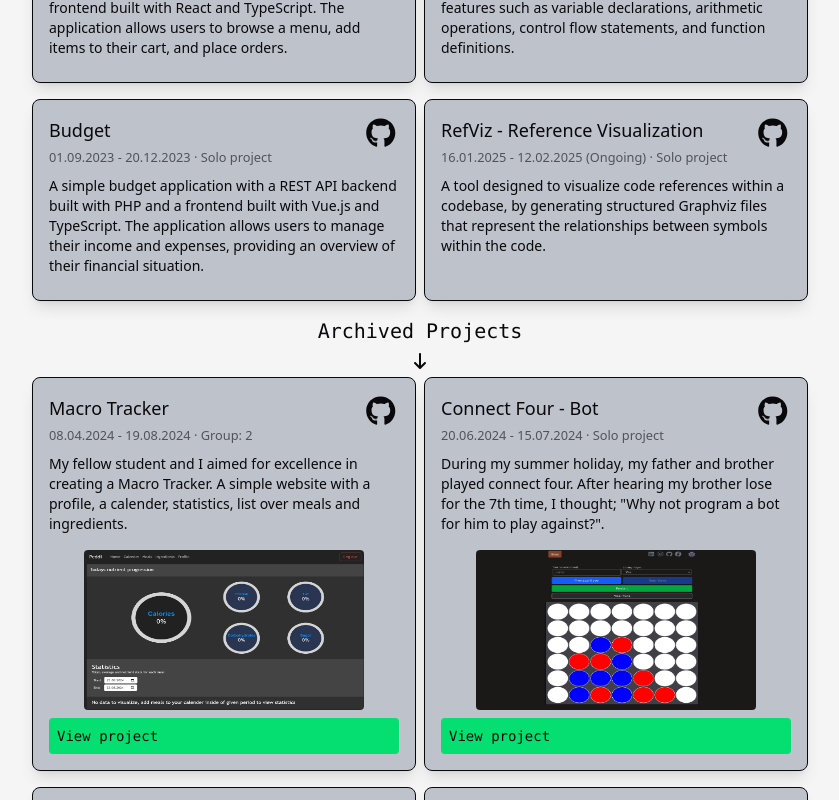
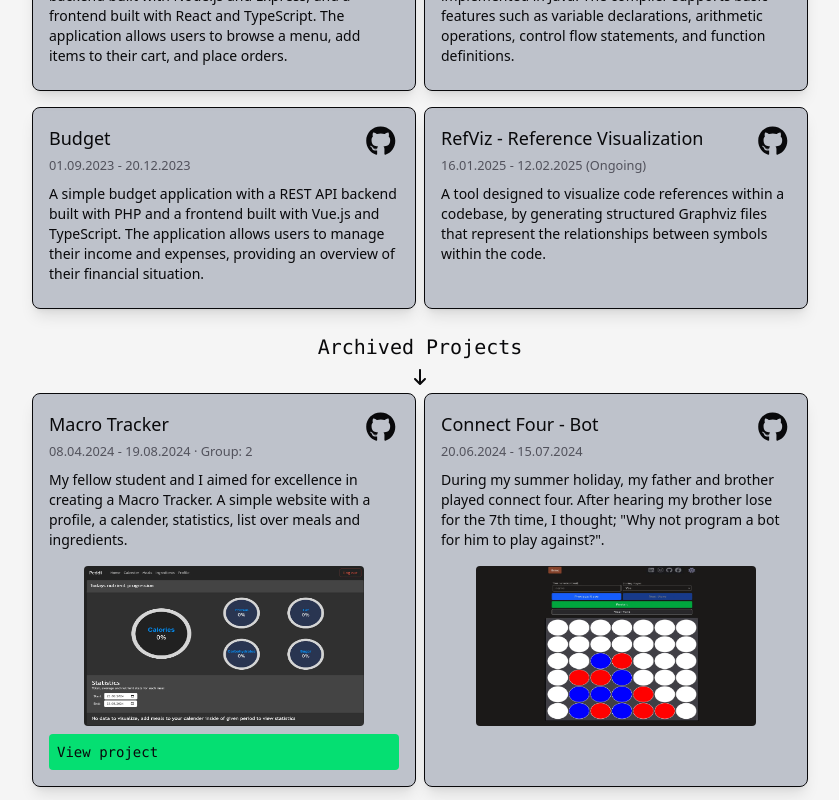
Before and after one commit to JoachimTislov/Portfolio, a Vue app: page / in a window 1280 px wide. Shown: the part 720-1520 px from the top of the page, without its empty margins (220-1059 px from the left). Built offline with nearby package versions, Linux system fonts and the light colour scheme.

Commit message:
Update project content and file structure

```diff
--- /dev/null
+++ b/src/components/Portfolio/HeaderIconText.vue
@@ -0,0 +1,11 @@
+<script setup lang="ts">
+import { icons } from '@/logic/Portfolio/icons'
+defineProps<{
+  headerText: string
+}>()
+</script>
+
+<template>
+  <h3 class="mt-4 p-2 text-center font-mono text-xl">{{ headerText }}</h3>
+  <font-awesome-icon :icon="icons.arrowDown" class="mb-2" />
+</template>
--- a/src/components/Portfolio/AboutProject.vue
+++ b/src/components/Portfolio/Project/AboutProject.vue
@@ -1,21 +1,24 @@
 <script setup lang="ts">
-import TextIconLink from './TextIconLink.vue'
-import ImagePreview from './ImagePreview.vue'
-import ProjectPreview from './ProjectPreview.vue'
-import { personalData } from '@/data/personal'
+import TextIconLink from '@/components/Portfolio/TextIconLink.vue'
+import ImagePreview from '@/components/Portfolio/ImagePreview.vue'
+import ProjectsGrid from '@/components/Portfolio/Project/ProjectsGrid.vue'
 import { useRoute } from 'vue-router'
-const projectName = useRoute().params.project
-const project = personalData.projects.archived[projectName as string]
+import { computed } from 'vue'
+import { icons } from '@/logic/Portfolio/icons'
+import { findProject, projectsWithAbout } from '@/logic/Portfolio/functions'
+const route = useRoute()
+const projectName = computed(() => route.params.project)
+const project = computed(() => findProject(projectName.value))
 </script>
 
 <template>
   <div v-if="!project" class="mt-4">
     <div class="text-center font-mono text-xl">
       <h2 class="mb-2">Project: {{ projectName }} not found</h2>
-      <h3>Select from the list below</h3>
-      <font-awesome-icon class="mt-5 text-3xl" :icon="['fas', 'arrow-down']" />
+      <h3>Select from list below</h3>
+      <font-awesome-icon class="my-3 text-2xl" :icon="icons.arrowDown" />
     </div>
-    <ProjectPreview />
+    <ProjectsGrid :projects="projectsWithAbout" />
   </div>
   <div v-else class="dark:bg-darkblue md:w-180 rounded-lg bg-gray-300 p-4">
     <div
@@ -26,7 +29,7 @@ const project = personalData.projects.archived[projectName as string]
         name="View project"
         class="bg-blue-400/70 dark:bg-zinc-700"
         :href="project.link"
-        :to="project.page"
+        :to="project.path"
       />
     </div>
     <div class="mt-2 flex flex-col gap-3 p-1">
--- /dev/null
+++ b/src/components/Portfolio/Project/ProjectCard.vue
@@ -0,0 +1,66 @@
+<script setup lang="ts">
+import TextIconLink from '@/components/Portfolio/TextIconLink.vue'
+import ImagePreview from '@/components/Portfolio/ImagePreview.vue'
+import RouterLinkFallback from '@/components/Portfolio/RouterLinkFallback.vue'
+import type { Project } from '@/logic/Portfolio/types'
+import { icons } from '@/logic/Portfolio/icons'
+import { aboutProject } from '@/logic/Portfolio/functions'
+import { computed } from 'vue'
+const { project } = defineProps<{
+  project?: Project
+  id: string
+}>()
+const linkToAboutProject = computed(() => aboutProject(project))
+</script>
+
+<template>
+  <RouterLinkFallback
+    v-if="project"
+    :condition="linkToAboutProject"
+    :to="`/about/${id}`"
+  >
+    <div
+      class="w-sm dark:bg-darkblue/50 h-full rounded-lg border bg-gray-400/60 p-4 shadow-lg transition-all duration-300 hover:shadow-2xl dark:border-gray-300/20"
+      :class="linkToAboutProject ? 'hover:scale-102 hover:cursor-pointer' : ''"
+    >
+      <div class="mb-1 flex flex-row justify-between">
+        <div>
+          <h2 class="text-lg">{{ project.name }}</h2>
+          <div class="mb-1 text-zinc-600 dark:text-zinc-500">
+            <small> {{ project.date }} </small>
+            <small v-if="project.group_size">
+              · Group: {{ project.group_size }}
+            </small>
+          </div>
+        </div>
+        <div>
+          <a
+            target="_blank"
+            rel="noopener"
+            :href="project.githubLink"
+            @click.stop
+          >
+            <span
+              class="dark:hover:text-darkorange transition-colors hover:text-blue-400"
+            >
+              <font-awesome-icon :icon="icons.github" class="mt-0.5 text-3xl" />
+            </span>
+          </a>
+        </div>
+      </div>
+      <p class="mb-2 text-sm">{{ project.intro }}</p>
+      <div class="mt-auto">
+        <ImagePreview v-if="project.image" :url="project.image" />
+        <div class="flex gap-x-2 text-sm">
+          <TextIconLink
+            class="dark:bg-darkorange flex-1 bg-green-400"
+            name="View project"
+            :href="project.link"
+            :to="project.path"
+            @click.stop
+          />
+        </div>
+      </div>
+    </div>
+  </RouterLinkFallback>
+</template>
--- /dev/null
+++ b/src/components/Portfolio/Project/ProjectPreview.vue
@@ -0,0 +1,14 @@
+<script setup lang="ts">
+import { personalData } from '@/data/personal'
+import ProjectsGrid from '@/components/Portfolio/Project/ProjectsGrid.vue'
+import HeaderIconText from '@/components/Portfolio/HeaderIconText.vue'
+</script>
+
+<template>
+  <div class="flex flex-col items-center justify-center">
+    <HeaderIconText headerText="Working on" />
+    <ProjectsGrid :projects="personalData.projects.ongoing" />
+    <HeaderIconText headerText="Archived Projects" />
+    <ProjectsGrid :projects="personalData.projects.archived" />
+  </div>
+</template>
--- /dev/null
+++ b/src/components/Portfolio/Project/ProjectsGrid.vue
@@ -0,0 +1,19 @@
+<script setup lang="ts">
+import ProjectCard from '@/components/Portfolio/Project/ProjectCard.vue'
+import type { ProjectKey } from '@/logic/Portfolio/types'
+
+defineProps<{
+  projects: ProjectKey
+}>()
+</script>
+
+<template>
+  <div class="grid gap-x-2 gap-y-4 lg:grid-cols-2">
+    <ProjectCard
+      v-for="(project, key) in projects"
+      :key="key"
+      :project="project"
+      :id="key as string"
+    />
+  </div>
+</template>
--- a/src/components/Portfolio/ProjectCard.vue
+++ /dev/null
@@ -1,49 +0,0 @@
-<script setup lang="ts">
-import TextIconLink from './TextIconLink.vue'
-import ImagePreview from './ImagePreview.vue'
-import type { Project } from '@/logic/Portfolio/types'
-import { icons } from '@/logic/Portfolio/icons'
-
-defineProps<{
-  project: Project
-}>()
-</script>
-
-<template>
-  <div
-    class="w-sm dark:bg-darkblue/50 h-full rounded-lg border bg-gray-400/60 p-4 shadow-lg transition-all duration-300 hover:shadow-2xl dark:border-gray-300/20"
-  >
-    <div class="mb-1 flex flex-row justify-between">
-      <div>
-        <h2 class="text-lg">{{ project.name }}</h2>
-        <div class="mb-1 text-zinc-600 dark:text-zinc-500">
-          <small> {{ project.date }} </small>
-          <small v-if="project.group_size">
-            · Group: {{ project.group_size }}
-          </small>
-          <small v-else> · Solo project </small>
-        </div>
-      </div>
-      <a target="_blank" rel="noopener" :href="project.githubLink" @click.stop>
-        <span
-          class="dark:hover:text-darkorange transition-colors hover:text-blue-400"
-        >
-          <font-awesome-icon :icon="icons.github" class="mt-0.5 text-3xl" />
-        </span>
-      </a>
-    </div>
-    <p class="mb-2 text-sm">{{ project.intro }}</p>
-    <div class="mt-auto">
-      <ImagePreview v-if="project.image" :url="project.image" />
-      <div class="flex gap-x-2 text-sm">
-        <TextIconLink
-          class="dark:bg-darkorange flex-1 bg-green-400"
-          name="View project"
-          :href="project.link"
-          :to="project.page"
-          @click.stop
-        />
-      </div>
-    </div>
-  </div>
-</template>
--- a/src/components/Portfolio/ProjectPreview.vue
+++ /dev/null
@@ -1,36 +0,0 @@
-<script setup lang="ts">
-import { personalData } from '@/data/personal'
-import ProjectCard from './ProjectCard.vue'
-import { icons } from '@/logic/Portfolio/icons'
-
-const header = 'mt-2 p-2 text-center font-mono text-xl'
-const grid = 'grid gap-y-4 gap-x-2 lg:grid-cols-2'
-</script>
-
-<template>
-  <div class="flex flex-col items-center justify-center">
-    <h2 :class="header">Working on</h2>
-    <font-awesome-icon :icon="icons.arrowDown" class="mb-2" />
-    <div :class="grid">
-      <ProjectCard
-        v-for="(project, key) in personalData.projects.ongoing"
-        :key="key"
-        :project="project"
-      />
-    </div>
-    <h3 :class="header">Archived Projects</h3>
-    <font-awesome-icon :icon="icons.arrowDown" class="mb-2" />
-    <div :class="grid">
-      <RouterLink
-        v-for="(project, key) in personalData.projects.archived"
-        :key="key"
-        :to="`about/${key}`"
-      >
-        <ProjectCard
-          :project="project"
-          class="hover:scale-102 cursor-pointer"
-        />
-      </RouterLink>
-    </div>
-  </div>
-</template>
--- /dev/null
+++ b/src/components/Portfolio/RouterLinkFallback.vue
@@ -0,0 +1,17 @@
+<script setup lang="ts">
+import { defineProps } from 'vue'
+import { RouterLink } from 'vue-router'
+defineProps<{
+  condition: boolean
+  to: string
+}>()
+</script>
+
+<template>
+  <RouterLink v-if="condition" :to>
+    <slot />
+  </RouterLink>
+  <div v-else>
+    <slot />
+  </div>
+</template>
--- /dev/null
+++ b/src/logic/Portfolio/functions.ts
@@ -0,0 +1,31 @@
+import { personalData } from '@/data/personal'
+import type { Project, ProjectKey } from '@/logic/Portfolio/types'
+
+export const aboutProject = (project: Project | undefined) => {
+  const desc = project?.description ?? []
+  return desc.length > 0
+}
+
+const projects = {
+  ...personalData.projects.ongoing,
+  ...personalData.projects.archived
+}
+
+export const projectsWithAbout = (function () {
+  const aboutProjects: ProjectKey = {}
+  for (const key in projects) {
+    const project = projects[key]
+    if (aboutProject(project)) {
+      aboutProjects[key] = project
+    }
+  }
+  return aboutProjects
+})()
+
+export const findProject = (name: string | string[]) => {
+  if (typeof name === 'string') {
+    const project = projects[name]
+    if (aboutProject(project)) return project
+  }
+  return undefined
+}
--- a/src/views/AboutProjectView.vue
+++ b/src/views/AboutProjectView.vue
@@ -1,5 +1,5 @@
 <script setup lang="ts">
-import AboutProject from '@/components/Portfolio/AboutProject.vue'
+import AboutProject from '@/components/Portfolio/Project/AboutProject.vue'
 </script>
 
 <template>
--- a/src/views/HomeView.vue
+++ b/src/views/HomeView.vue
@@ -1,6 +1,6 @@
 <script setup lang="ts">
 import MyProfile from '@/components/Portfolio/MyProfile.vue'
-import ProjectPreview from '@/components/Portfolio/ProjectPreview.vue'
+import ProjectPreview from '@/components/Portfolio/Project/ProjectPreview.vue'
 </script>
 
 <template>
```
Also changed, not shown: src/components/Portfolio/Project/ProjectNotFound.vue (added).
